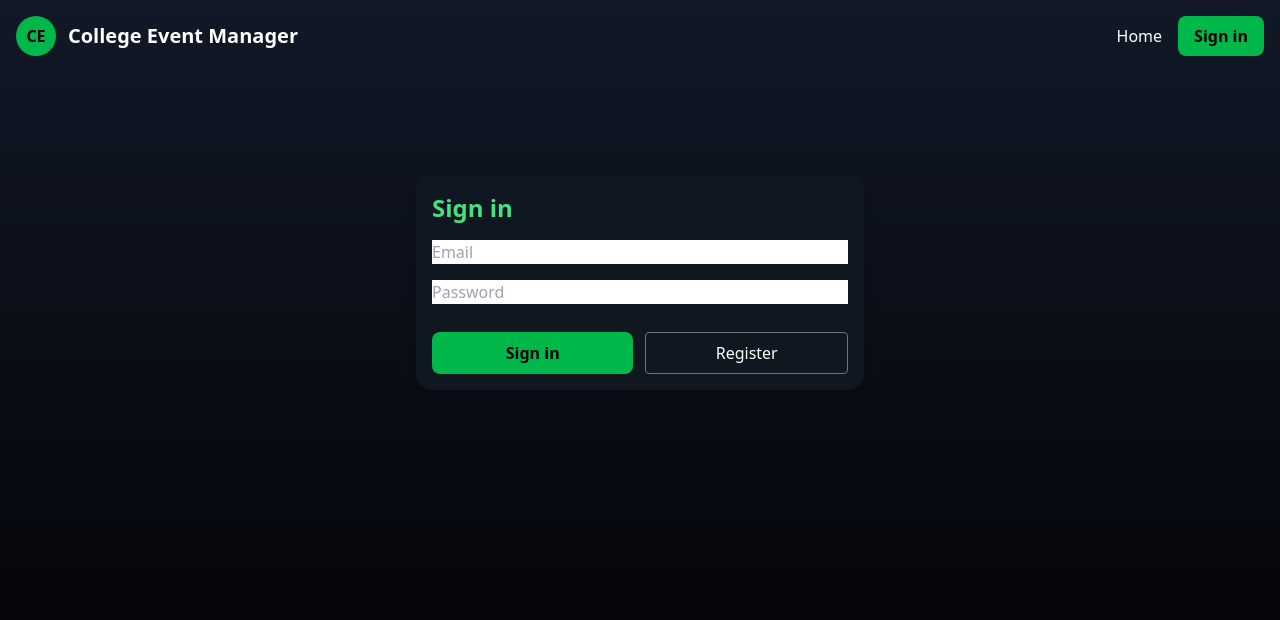
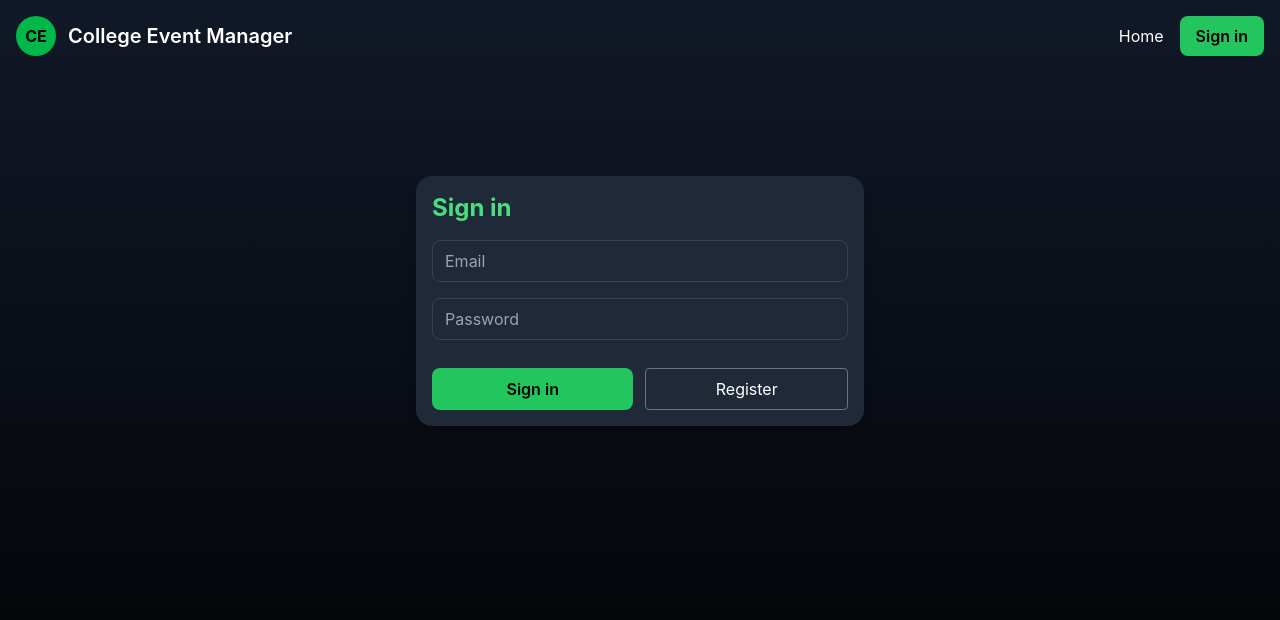
Before and after one commit to yaminokirito/college-event-manager, a React (Vite) app: page / in a window 1280 px wide. Shown: the top 620 px of the page. Built offline with nearby package versions, Linux system fonts and the light colour scheme; no server answers.

Commit message:
fix: improve input field visibility

```diff
--- a/src/index.css
+++ b/src/index.css
@@ -2,9 +2,60 @@
 @tailwind components;
 @tailwind utilities;
 
-html, body, #root { height: 100%; }
-body { background: linear-gradient(180deg, #000, #071014); color: #e6ffed; }
+/* Make sure full height layout works */
+html, body, #root {
+  height: 100%;
+}
 
-/* small green accents */
-.btn-primary { @apply bg-primary text-black font-semibold px-4 py-2 rounded-lg; }
-.card { @apply bg-surface p-4 rounded-2xl shadow-lg; }
+/* Global background and base text color */
+body {
+  background: linear-gradient(180deg, #000000, #071014);
+  color: #e6ffed;
+  font-family: 'Inter', sans-serif;
+}
+
+/* ------------------------- */
+/* INPUT + FIELD FIXES       */
+/* ------------------------- */
+
+/* Ensure text inside inputs is visible */
+input,
+select,
+textarea {
+  color: white !important;
+  background-color: #1f2937 !important;  /* gray-800 */
+  border: 1px solid #374151 !important;  /* gray-700 */
+  padding: 0.5rem 0.75rem;
+  border-radius: 0.5rem;
+}
+
+/* Hover + focus states */
+input:focus,
+select:focus,
+textarea:focus {
+  outline: none !important;
+  border-color: #4ade80 !important; /* green-400 */
+  box-shadow: 0 0 0 2px rgba(74, 222, 128, 0.3);
+}
+
+/* Placeholder color fix */
+input::placeholder,
+textarea::placeholder {
+  color: #9ca3af !important; /* gray-400 */
+}
+
+/* ------------------------- */
+/* BUTTON UTILITIES          */
+/* ------------------------- */
+
+.btn-primary {
+  @apply bg-green-500 text-black font-semibold px-4 py-2 rounded-lg hover:bg-green-400 transition;
+}
+
+/* ------------------------- */
+/* CARD UTILITIES            */
+/* ------------------------- */
+
+.card {
+  @apply bg-gray-800 p-4 rounded-2xl shadow-lg;
+}
```
